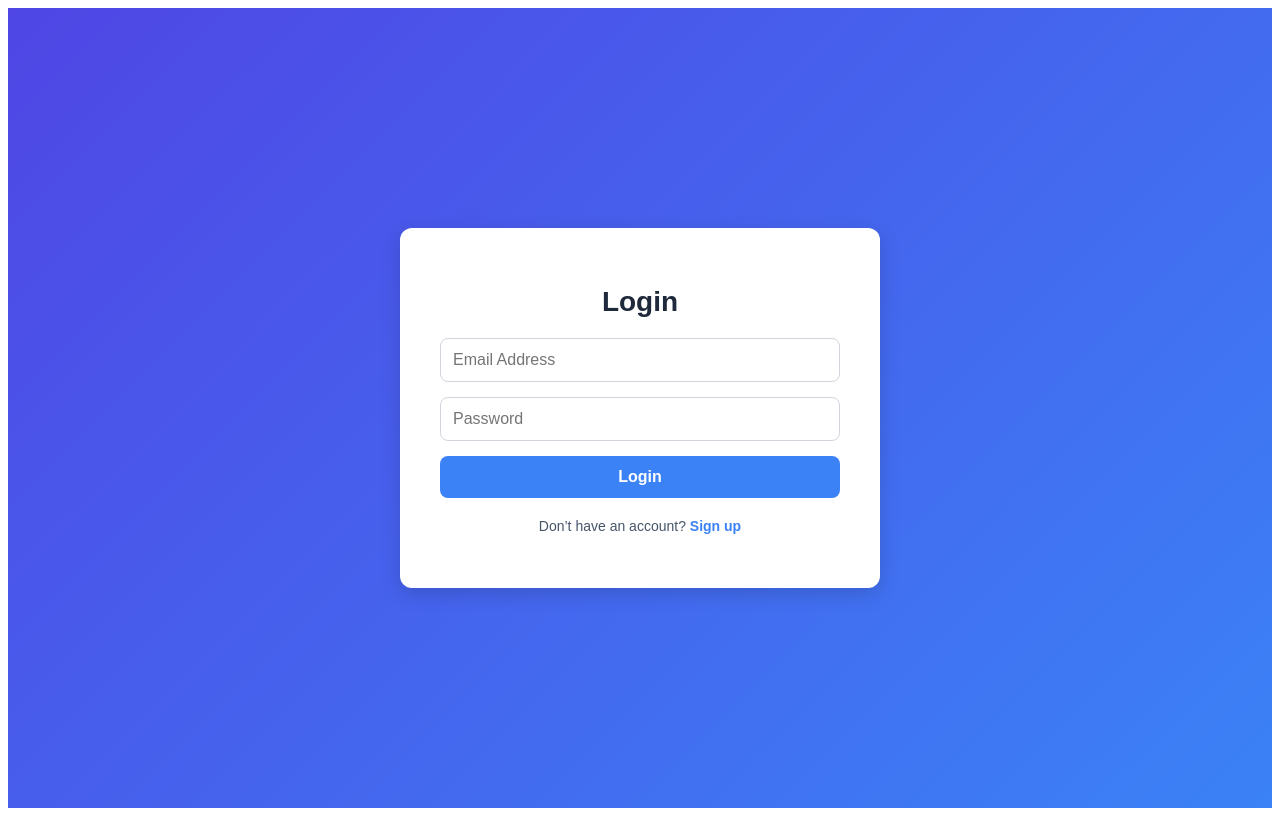
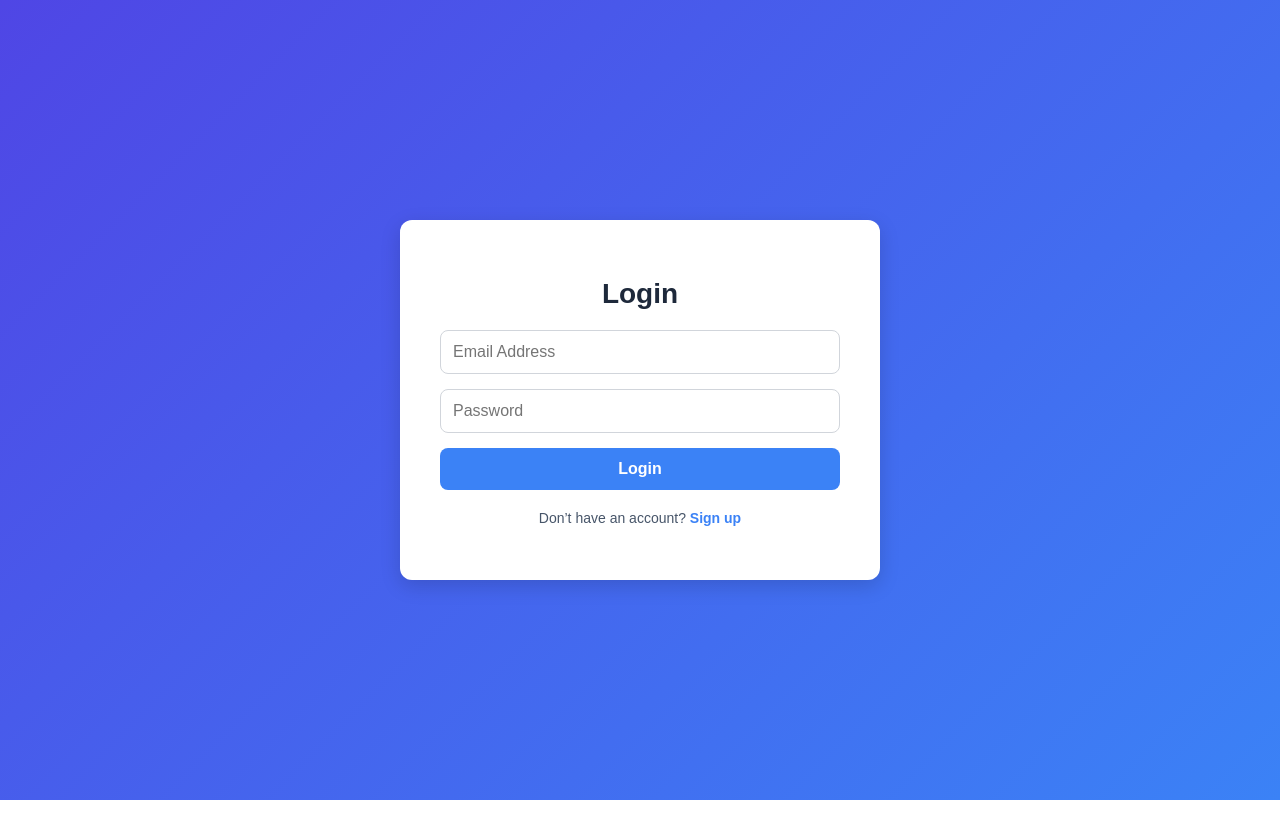
Before and after one commit to kayetavi/Test, a Next.js app: page / in a window 1280 px wide. Built offline with nearby package versions, Linux system fonts and the light colour scheme.

Commit message:
Update Login.module.css

```diff
--- a/styles/Login.module.css
+++ b/styles/Login.module.css
@@ -1,10 +1,23 @@
+/* Global styles for html and body to prevent scroll */
+:global(html),
+:global(body) {
+  margin: 0;
+  padding: 0;
+  height: 100%;
+  overflow: hidden;
+}
+
+/* Login page container styling */
 .login-container {
   display: flex;
   justify-content: center;
   align-items: center;
-  height: 100vh;
+  min-height: 100vh; /* better than fixed height */
   background: linear-gradient(135deg, #4f46e5, #3b82f6);
   font-family: Arial, sans-serif;
+  padding: 0 20px; /* helpful for small screens */
+  box-sizing: border-box;
+  overflow: hidden; /* hide any accidental scroll */
 }
 
 .login-card {
```
